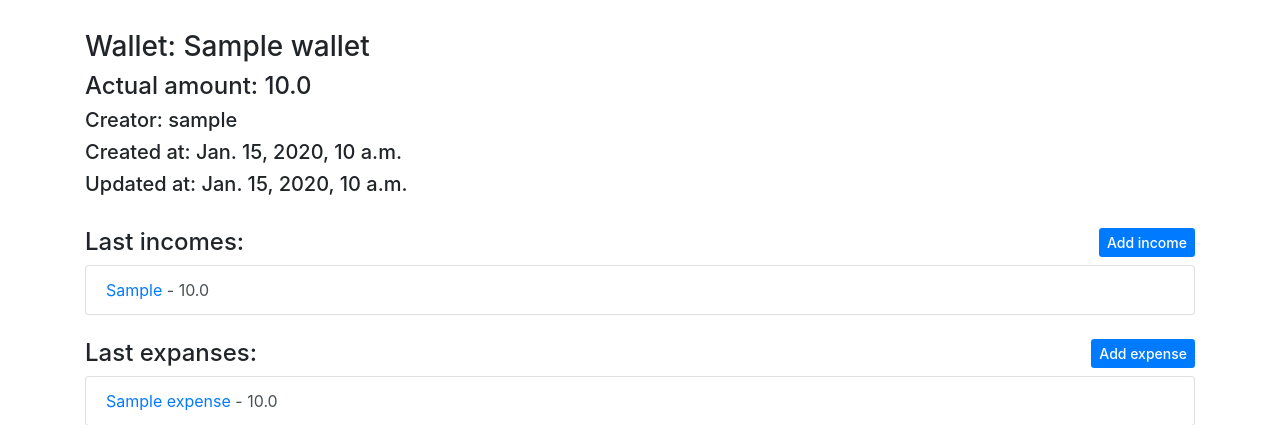
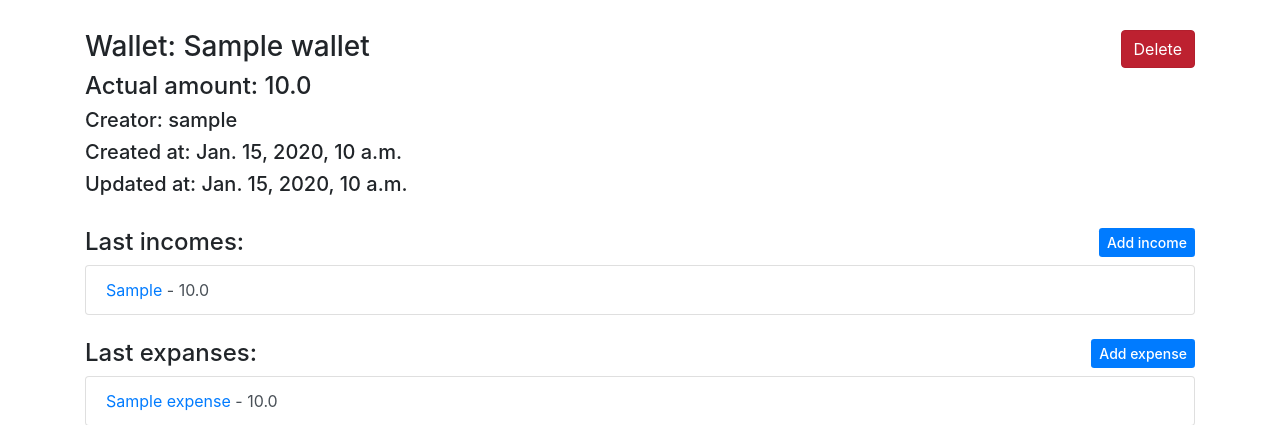
Before and after one commit to mivchal333/Wallet-App, a Django app: page /wallet/1/ in a window 1280 px wide. Shown: the part 56-481 px from the top of the page. Run offline with Django 3.2, Linux system fonts and the light colour scheme; a user stored in the database is signed in; tables that the repository leaves empty hold one stand-in row (values such as "Sample post"); some libraries are stand-ins or nearby versions.

Commit message:
delete wallet endpoint

```diff
--- a/wallet/static/wallet/style.css
+++ b/wallet/static/wallet/style.css
@@ -15,7 +15,7 @@
     color: green;
 }
 
-.expense-amount {
+.button-right-flow {
     float: right;
     color: red;
 }
--- a/wallet/templates/wallet/home.html
+++ b/wallet/templates/wallet/home.html
@@ -8,7 +8,7 @@
             <br/>
             <h3>In this month you earned: <b class="income-amount">{{ income_sum }}</b></h3>
             <br/>
-            <h3>In this month you spend: <b class="expense-amount">{{ expense_sum }}</b></h3>
+            <h3>In this month you spend: <b class="button-right-flow">{{ expense_sum }}</b></h3>
         {% else %}
             <br/>
             <h5>You don't have any wallet, please add one</h5>
--- a/wallet/templates/wallet/walletDetails.html
+++ b/wallet/templates/wallet/walletDetails.html
@@ -1,6 +1,8 @@
 {% extends "wallet/base.html" %}
 {% block content %}
     {% if wallet %}
+        <a href="/wallet/{{ wallet.id }}/delete" class="btn btn-danger button-right-flow active delete-button-right"
+           role="button" aria-pressed="true">Delete</a>
         <h3>Wallet: {{ wallet.name }}</h3>
         <h4>Actual amount: {{ wallet.amount }}</h4>
         <h5>Creator: {{ wallet.user }}</h5>
@@ -17,7 +19,6 @@
             </a>
         {% else %}
             {% if lastIncomes %}
-
                 <div class="last-incomes ">
                     <h4>Last incomes:
                         <a class="btn-sm btn-primary add-action-right-btn" href="/wallet/{{ wallet.id }}/income/add">
--- a/wallet/urls.py
+++ b/wallet/urls.py
@@ -6,6 +6,7 @@ urlpatterns = [
     path('home', views.home, name='home'),
     path('', views.walletList, name='walletList'),
     path('<int:wallet_id>/', views.walletDetails, name='walletDetail'),
+    path('<int:wallet_id>/delete', views.deleteWallet, name='deleteWallet'),
     path('<int:wallet_id>/income/add', views.incomeAdd, name='incomeAdd'),
     path('add/', views.addWallet, name='addWallet'),
     path('income/', views.incomeList, name='incomeList'),
--- a/wallet/views.py
+++ b/wallet/views.py
@@ -139,3 +139,11 @@ def home(request):
         return render(request, 'wallet/home.html', context)
     else:
         return render(request, 'wallet/home.html')
+
+
+def deleteWallet(request, wallet_id):
+    if request.user.is_authenticated:
+        Wallet.objects.get(pk=wallet_id).delete()
+        return walletList(request)
+    else:
+        raise Http404("Wallet does not exist")
```
